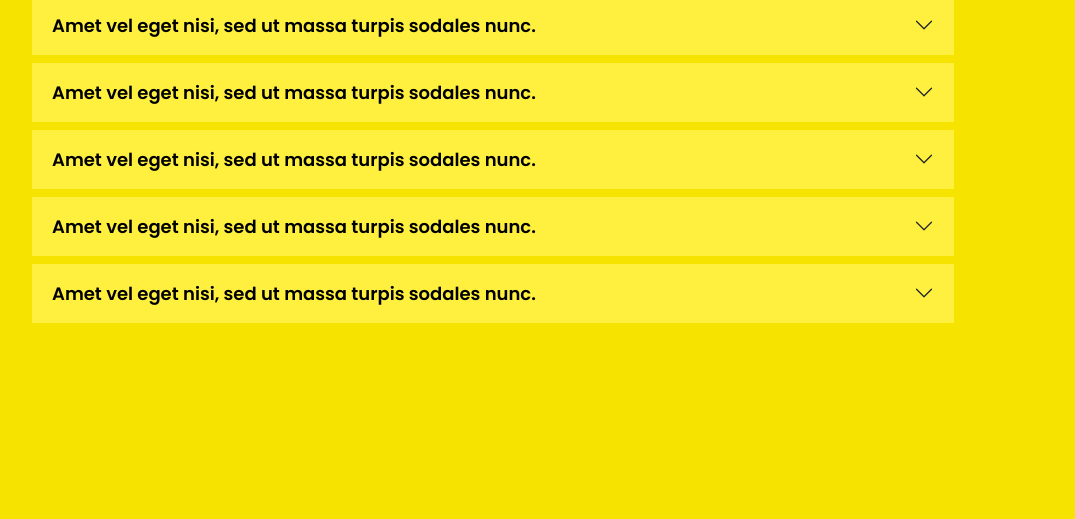
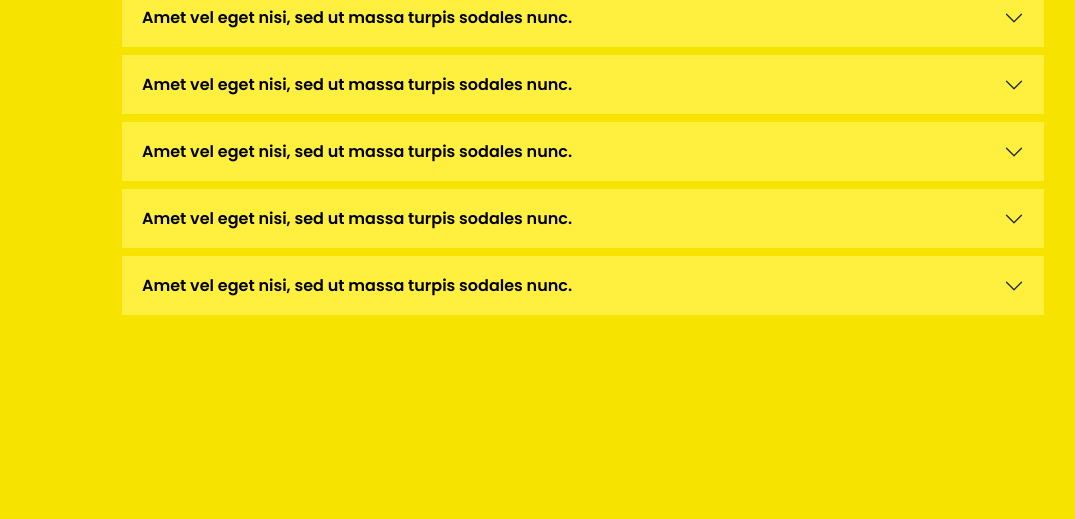
Before and after one commit to NitinSangwan-584/timeline-accordion, a plain HTML site: page index.html in a window 1280 px wide. Shown: the part 281-800 px from the top of the page, without its empty margins (50-1125 px from the left). Drawn offline with nearby package versions, Linux system fonts and the light colour scheme.

Commit message:
some change

```diff
--- a/assets/css/root.css
+++ b/assets/css/root.css
@@ -1,15 +1,24 @@
 :root {
-    --font-size: 18px;
+    --fs-18px: 18px;
     --background-color-yellow: #FFF03F;
     --font-family: "Poppins";
     --color-dark-yellow: #F6E300;
-    --text-opicity:70%;
-    --lh-72:72px;
-}
-.lh-72{
-    line-height: var(--lh-72);
+    --text-opicity: 70%;
+    --fs-48: 48px;
 }
 
-.background-color-yellow {
-    background-color: var(--background-color-yellow) !important;
+.color-dark-yellow {
+    background-color: var(--color-dark-yellow);
 }
+
+.text-opicity {
+    opacity: var(--text-opicity);
+}
+
+.font-famiy {
+    font-family: var(--font-family);
+}
+
+.fs-48 {
+    font-size: var(--fs-48);
+}
--- a/assets/css/style.css
+++ b/assets/css/style.css
@@ -1,53 +1,32 @@
 @import url("./root.css");
 @import url('https://fonts.googleapis.com/css2?family=Poppins:ital,wght@0,100;0,200;0,300;0,400;0,500;0,600;0,700;0,800;0,900;1,100;1,200;1,300;1,400;1,500;1,600;1,700;1,800;1,900&display=swap');
 
-.lh-27px {
-    line-height: 27px;
+.accordion {
+    --bs-accordion-border-color: none !important;
+    --bs-accordion-color: none !important;
+    font-family: var(--font-family) !important;
+    max-width: 922px !important;
 }
 
-
-.w-922px {
-    max-width: 922px;
-}
-
-.lh-32px {
-    line-height: 32.4px;
-}
-
-.mt-8px {
-    margin-top: 8px;
-}
-
-.accordion {
-    --bs-accordion-border-color: none !important;
-
-    --bs-accordion-color: none !important;
+.accordion-header {
+    line-height: 27px !important;
 }
 
 .accordion-button:focus {
     box-shadow: none !important;
 }
 
+.accordion-body {
+    line-height: 32.4px !important;
+}
+
 .accordion-button {
     color: black !important;
+    background-color: var(--background-color-yellow) !important;
+    margin-top: 8px !important;
 }
 
 .accordion-item {
-    background-color: var(--background-color-yellow);
+    background-color: var(--background-color-yellow) !important;
+    font-size: var(--fs-18px) !important;
 }
-
-.font-size {
-    font-size: var(--font-size) !important;
-}
-
-.font-family {
-    font-family: var(--font-family) !important;
-}
-
-.color-dark-yellow {
-    background-color: var(--color-dark-yellow);
-}
-
-.text-opicity {
-    opacity: var(--text-opicity);
-}
--- a/index.html
+++ b/index.html
@@ -12,22 +12,19 @@
 </head>
 
 <body>
-  <section class="color-dark-yellow min-vh-100 d-flex align-items-center ">
-    <div class="container ">
-      <h1 class=" fw-bold font-family lh-72 text-center">FAQ</h1>
+  <section class="color-dark-yellow min-vh-100 d-flex align-items-center justify-content-center ">
+    <div class="container w-75">
+      <h1 class=" fw-bold font-family fs-48 lh-72 text-center">FAQ</h1>
       <div class="accordion accordion-flush" id="accordionFlushExample">
-        <div class="accordion-item w-922px">
+        <div class="accordion-item">
           <h2 class="accordion-header">
-            <button
-              class="accordion-button lh-27px fw-semibold font-family  background-color-yellow collapsed font-size"
-              type="button" data-bs-toggle="collapse" data-bs-target="#flush-collapseOne" aria-expanded="false"
-              aria-controls="flush-collapseOne">
+            <button class="accordion-button fw-semibold collapsed" type="button" data-bs-toggle="collapse"
+              data-bs-target="#flush-collapseOne" aria-expanded="false" aria-controls="flush-collapseOne">
               Amet vel eget nisi, sed ut massa turpis sodales nunc.
             </button>
           </h2>
           <div id="flush-collapseOne" class="accordion-collapse collapse" data-bs-parent="#accordionFlushExample">
-            <div class="accordion-body background-color-yellow "> <strong
-                class="text-opicity font-size  font-family lh-32px fw-normal  ">Enim
+            <div class="accordion-body"> <strong class="text-opicity fw-normal">Enim
                 scelerisque quisque egestas velit, eget
                 tempus, arcu
                 pulvinar in. Quis sed at sodales
@@ -35,18 +32,15 @@
             </div>
           </div>
         </div>
-        <div class="accordion-item w-922px">
+        <div class="accordion-item">
           <h2 class="accordion-header">
-            <button
-              class="accordion-button mt-8px lh-27px fw-semibold font-family accordian-active-color background-color-yellow collapsed font-size"
-              type="button" data-bs-toggle="collapse" data-bs-target="#flush-collapseTwo" aria-expanded="false"
-              aria-controls="flush-collapseTwo">
+            <button class="accordion-button fw-semibold collapsed" type="button" data-bs-toggle="collapse"
+              data-bs-target="#flush-collapsetwo" aria-expanded="false" aria-controls="flush-collapsetwo">
               Amet vel eget nisi, sed ut massa turpis sodales nunc.
             </button>
           </h2>
-          <div id="flush-collapseTwo" class="accordion-collapse collapse" data-bs-parent="#accordionFlushExample">
-            <div class="accordion-body background-color-yellow "> <strong
-                class="text-opicity font-size  font-family lh-32px fw-normal ">Enim
+          <div id="flush-collapsetwo" class="accordion-collapse collapse" data-bs-parent="#accordionFlushExample">
+            <div class="accordion-body"> <strong class="text-opicity fw-normal">Enim
                 scelerisque quisque egestas velit, eget
                 tempus, arcu
                 pulvinar in. Quis sed at sodales
@@ -54,18 +48,15 @@
             </div>
           </div>
         </div>
-        <div class="accordion-item w-922px">
+        <div class="accordion-item">
           <h2 class="accordion-header">
-            <button
-              class="accordion-button mt-8px lh-27px fw-semibold font-family  background-color-yellow collapsed font-size"
-              type="button" data-bs-toggle="collapse" data-bs-target="#flush-collapseThree" aria-expanded="false"
-              aria-controls="flush-collapseThree">
+            <button class="accordion-button fw-semibold collapsed" type="button" data-bs-toggle="collapse"
+              data-bs-target="#flush-collapsethree" aria-expanded="false" aria-controls="flush-collapsethree">
               Amet vel eget nisi, sed ut massa turpis sodales nunc.
             </button>
           </h2>
-          <div id="flush-collapseThree" class="accordion-collapse collapse" data-bs-parent="#accordionFlushExample">
-            <div class="accordion-body background-color-yellow "> <strong
-                class="text-opicity font-size  font-family lh-32px fw-normal ">Enim
+          <div id="flush-collapsethree" class="accordion-collapse collapse" data-bs-parent="#accordionFlushExample">
+            <div class="accordion-body"> <strong class="text-opicity fw-normal">Enim
                 scelerisque quisque egestas velit, eget
                 tempus, arcu
                 pulvinar in. Quis sed at sodales
@@ -73,18 +64,15 @@
             </div>
           </div>
         </div>
-        <div class="accordion-item w-922px">
+        <div class="accordion-item">
           <h2 class="accordion-header">
-            <button
-              class="accordion-button mt-8px lh-27px fw-semibold font-family  background-color-yellow collapsed font-size"
-              type="button" data-bs-toggle="collapse" data-bs-target="#flush-collapsefour" aria-expanded="false"
-              aria-controls="flush-collapsefour">
+            <button class="accordion-button fw-semibold collapsed" type="button" data-bs-toggle="collapse"
+              data-bs-target="#flush-collapsefour" aria-expanded="false" aria-controls="flush-collapsefour">
               Amet vel eget nisi, sed ut massa turpis sodales nunc.
             </button>
           </h2>
           <div id="flush-collapsefour" class="accordion-collapse collapse" data-bs-parent="#accordionFlushExample">
-            <div class="accordion-body background-color-yellow "> <strong
-                class="text-opicity font-size  font-family lh-32px fw-normal ">Enim
+            <div class="accordion-body"> <strong class="text-opicity fw-normal">Enim
                 scelerisque quisque egestas velit, eget
                 tempus, arcu
                 pulvinar in. Quis sed at sodales
@@ -92,18 +80,15 @@
             </div>
           </div>
         </div>
-        <div class="accordion-item w-922px">
+        <div class="accordion-item">
           <h2 class="accordion-header">
-            <button
-              class="accordion-button mt-8px lh-27px fw-semibold font-family  background-color-yellow collapsed font-size"
-              type="button" data-bs-toggle="collapse" data-bs-target="#flush-collapsefive" aria-expanded="false"
-              aria-controls="flush-collapsefour">
+            <button class="accordion-button fw-semibold collapsed" type="button" data-bs-toggle="collapse"
+              data-bs-target="#flush-collapsefive" aria-expanded="false" aria-controls="flush-collapsefive">
               Amet vel eget nisi, sed ut massa turpis sodales nunc.
             </button>
           </h2>
           <div id="flush-collapsefive" class="accordion-collapse collapse" data-bs-parent="#accordionFlushExample">
-            <div class="accordion-body background-color-yellow "> <strong
-                class="text-opicity font-size  font-family lh-32px fw-normal ">Enim
+            <div class="accordion-body"> <strong class="text-opicity fw-normal">Enim
                 scelerisque quisque egestas velit, eget
                 tempus, arcu
                 pulvinar in. Quis sed at sodales
```
